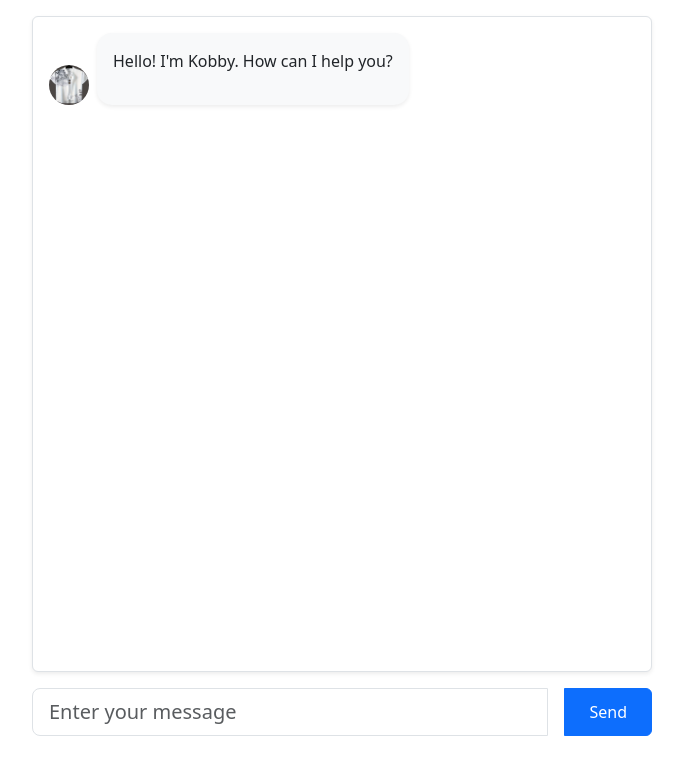
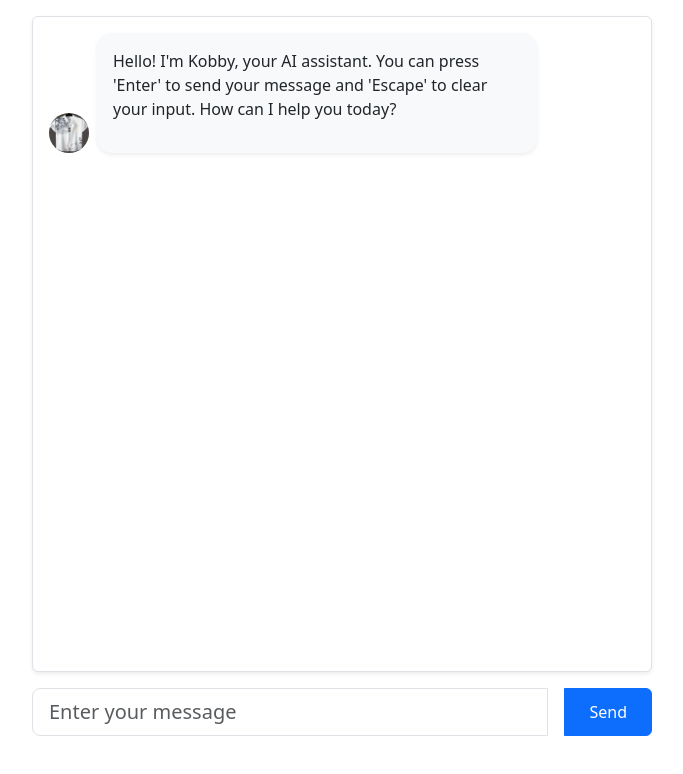
Before and after one commit to khingarthur/AI-chatBot, a React (Vite) app: page / in a window 1280 px wide. Shown: the top 774 px of the page, without its empty margins (298-981 px from the left). Built offline with nearby package versions, Linux system fonts and the light colour scheme; the HTML template or start-up script is replaced by a standard one.

Commit message:
Main application

```diff
--- a/src/App.jsx
+++ b/src/App.jsx
@@ -9,7 +9,7 @@ import myFileContent from './assets/file.txt?raw';
 const chatMessages = [
 
   {
-    message: "Hello! I'm Kobby. How can I help you?",
+    message: "Hello! I'm Kobby, your AI assistant. \n You can press 'Enter' to send your message and 'Escape' to clear your input. \n How can I help you today?",
     sender: "robot",
     id: 2
   }
@@ -152,7 +152,7 @@ function App() {
               onClick={handleClick}
               onChange={saveInputText}
               onKeyDown={handleKeyDown}
-              value={disabled ? "Please wait..." : input}
+              value={disabled ? "Please wait, generating response..." : input}
               disabled={disabled}
             />
           </div>
```
